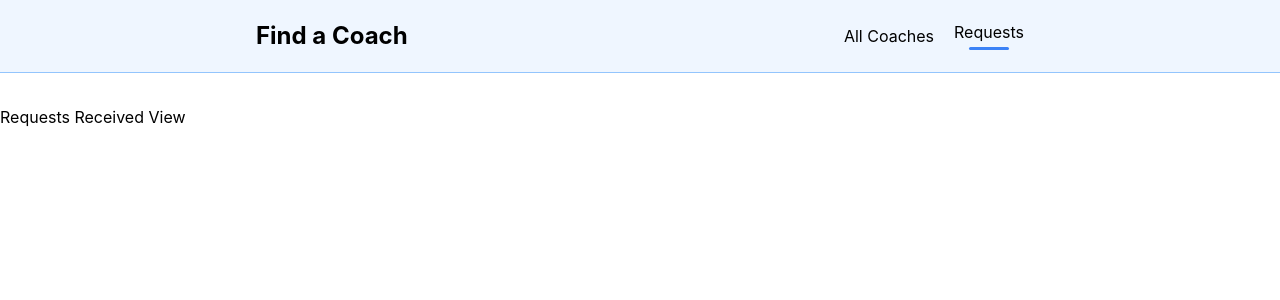
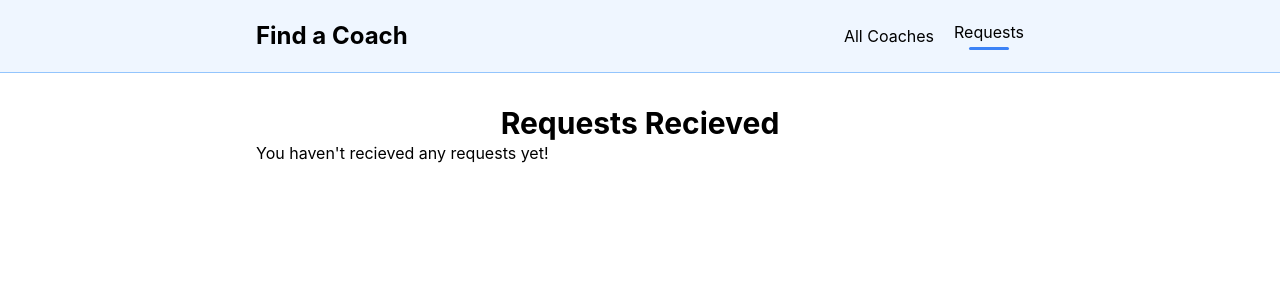
Before and after one commit to ahmadreza-ahmadi/Coach-Finder, a Vue app: page /requests in a window 1280 px wide. Shown: the top 300 px of the page. Built offline with nearby package versions, Linux system fonts and the light colour scheme.

Commit message:
feat: implement requests received page and request item component

```diff
--- /dev/null
+++ b/src/components/RequestItem.vue
@@ -0,0 +1,22 @@
+<script setup>
+import { computed, toRefs } from 'vue'
+
+const props = defineProps({
+  request: Object
+})
+
+const { email, message } = toRefs(props.request)
+
+const emailLink = computed(() => {
+  return `mailto:${email.value}`
+})
+</script>
+
+<template>
+  <li>
+    <div>
+      <a :href="emailLink">{{ email }}</a>
+    </div>
+    <p>{{ message }}</p>
+  </li>
+</template>
--- a/src/stores/requests.js
+++ b/src/stores/requests.js
@@ -1,8 +1,12 @@
 import { defineStore } from "pinia";
-import { ref } from "vue";
+import { ref, computed } from "vue";
 
 export const useRequestsStore = defineStore('requests', () => {
   const requests = ref([])
+
+  const hasRequests = computed(() => {
+    return requests.value && requests.value.length > 0
+  })
 
   const addRequest = (requestData) => {
     const newRequest = {
@@ -13,5 +17,5 @@ export const useRequestsStore = defineStore('requests', () => {
     requests.value.unshift(newRequest)
   }
 
-  return { requests, addRequest }
+  return { requests, hasRequests, addRequest }
 })
--- a/src/views/requests/RequestsReceivedView.vue
+++ b/src/views/requests/RequestsReceivedView.vue
@@ -1,3 +1,23 @@
+<script setup>
+import { storeToRefs } from 'pinia'
+import { useRequestsStore } from '@/stores/requests'
+import BaseContainer from '@/components/BaseContainer.vue'
+import RequestItem from '@/components/RequestItem.vue'
+
+const requestsStore = useRequestsStore()
+const { requests, hasRequests } = storeToRefs(requestsStore)
+</script>
+
 <template>
-  <p>Requests Received View</p>
+  <section>
+    <BaseContainer>
+      <header class="text-center">
+        <h2 class="text-3xl font-bold">Requests Recieved</h2>
+      </header>
+      <ul v-if="hasRequests">
+        <RequestItem v-for="request in requests" :key="request.id" :request="request" />
+      </ul>
+      <h3 v-else>You haven't recieved any requests yet!</h3>
+    </BaseContainer>
+  </section>
 </template>
```
